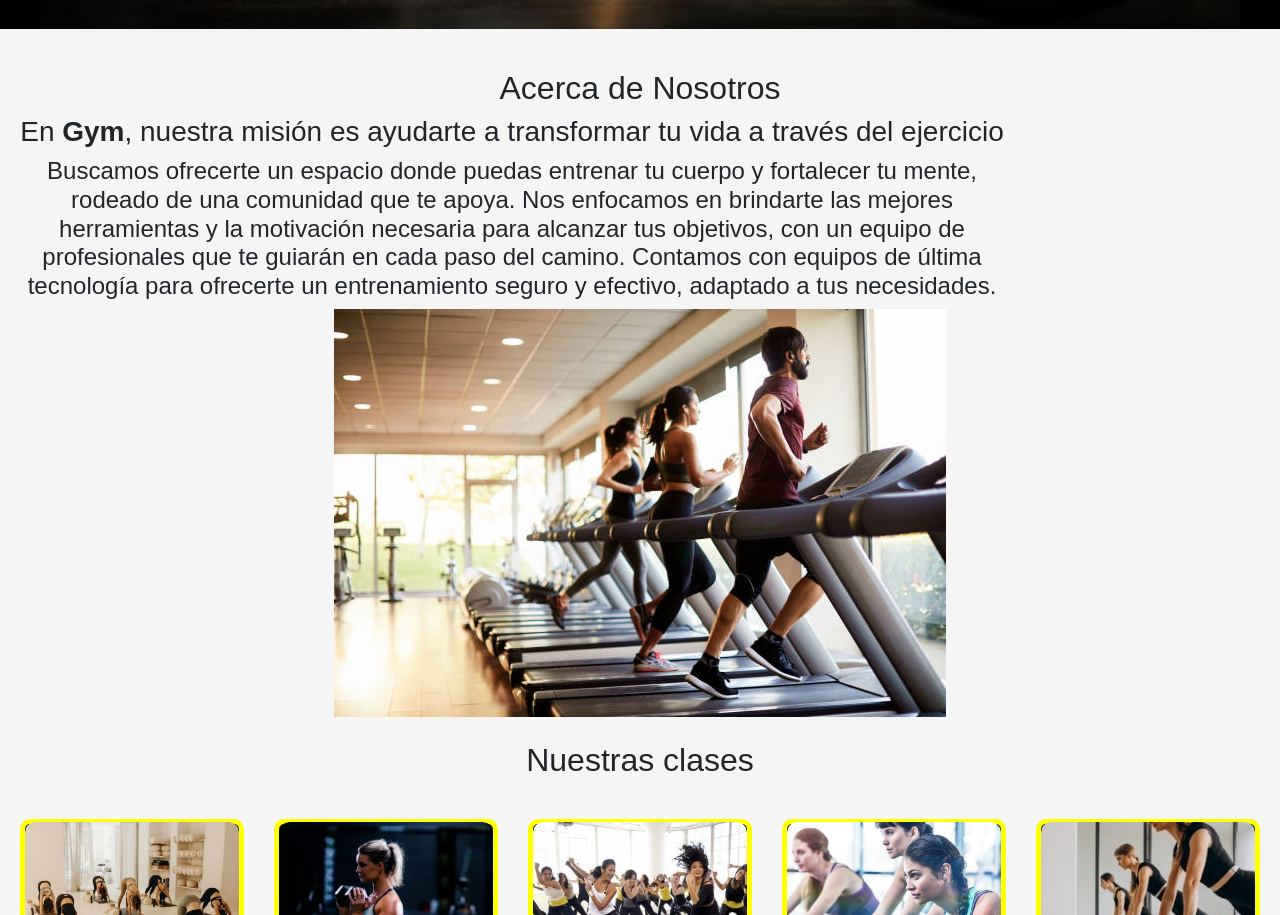
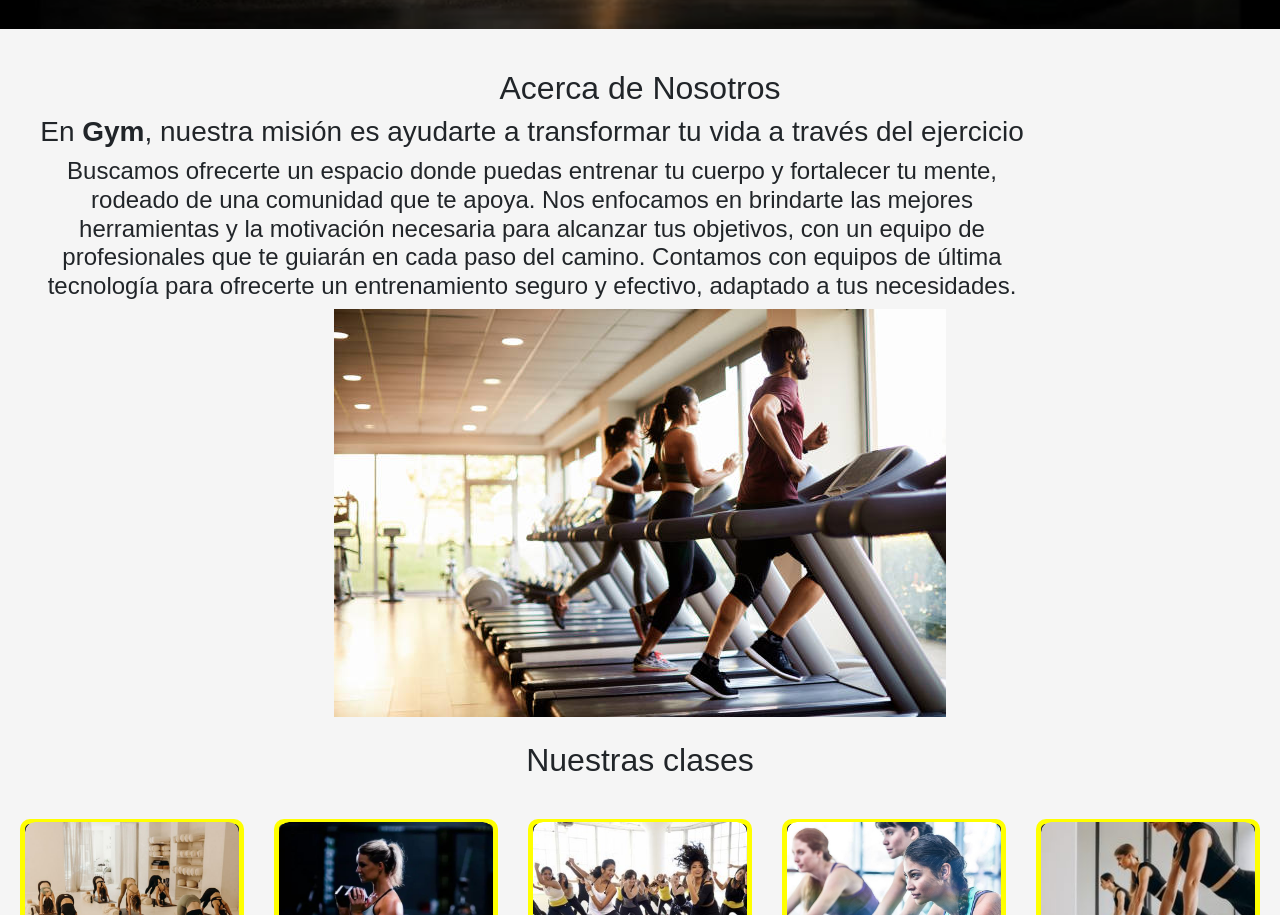
Before and after one commit to myrx2/proyecto-gym, a Next.js app: page / in a window 1280 px wide. Shown: the part 847-1762 px from the top of the page. Built offline with nearby package versions, Linux system fonts and the light colour scheme.

Commit message:
cambios en css

```diff
--- a/src/styles/about.module.css
+++ b/src/styles/about.module.css
@@ -1,10 +1,3 @@
-.info {
-  text-align: center;
-  width: 80%;
-  margin: 0;
-}
-
-
 .corre {
   margin: 0;
   text-align: center;
@@ -16,3 +9,10 @@
   width: 100%;
   max-width: 500px;
 }
+
+.info {
+  text-align: center;
+  width: 80%;
+  justify-content: center;
+  margin-left: 20px;
+ }
```
